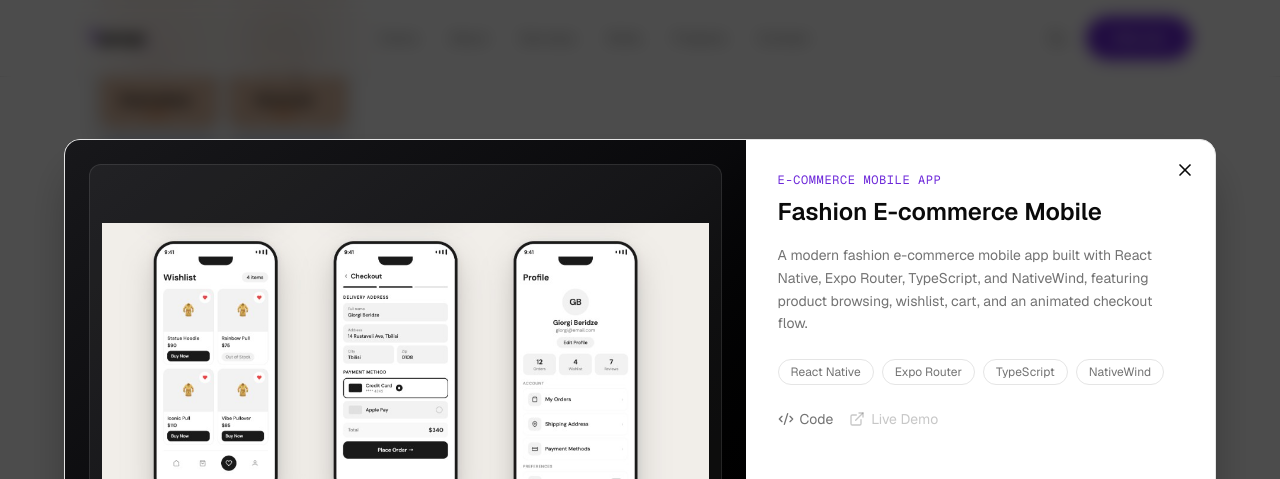
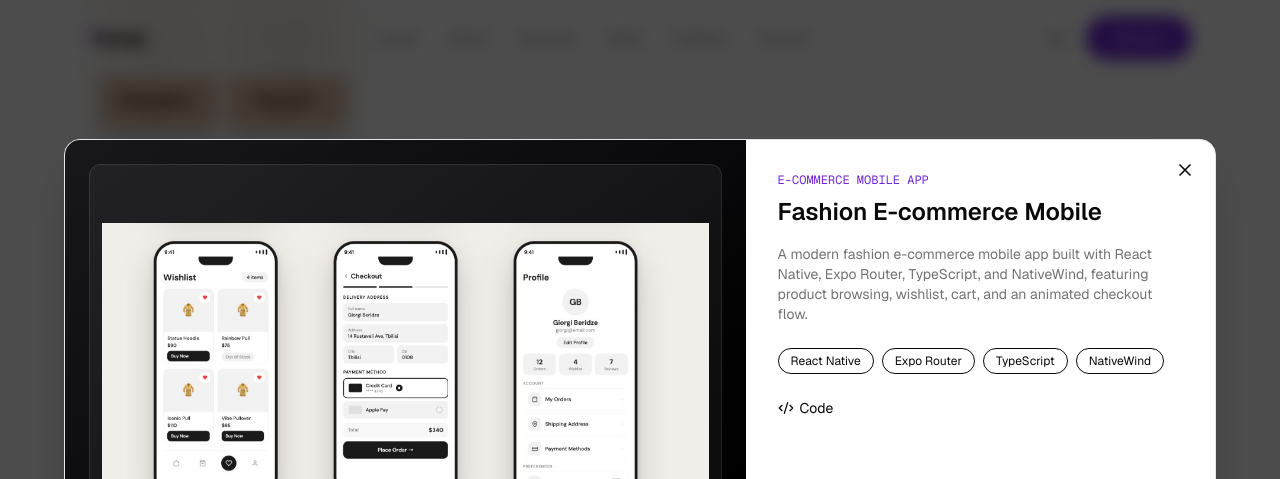
Before and after one commit to TamarCoder/my-portfolio, a Next.js app: page / in a window 1280 px wide. Both pictures are taken after a click on the element 358 px from the left and 4955 px from the top of the page. Shown: the part 4555-5034 px from the top of the page. Built offline with nearby package versions, Linux system fonts and the light colour scheme.

Commit message:
fix build error

```diff
--- a/app/components/sections/projects.tsx
+++ b/app/components/sections/projects.tsx
@@ -31,20 +31,18 @@ export default function Projects() {
   }, [selectedProject]);
 
   useEffect(() => {
-    const imageCount = selectedProject?.images?.length ?? 0;
-    if (imageCount < 2) return;
+    const images = selectedProject?.images ?? [];
+    if (images.length < 2) return;
 
     const intervalId = setInterval(() => {
-      setModalImageIndex((prev) => (prev + 1) % imageCount);
+      setModalImageIndex((prev) => (prev + 1) % images.length);
     }, 2800);
 
     return () => clearInterval(intervalId);
   }, [selectedProject]);
 
   useEffect(() => {
-    if (!selectedProject) {
-      return;
-    }
+    if (!selectedProject) return;
 
     const onKeyDown = (event: KeyboardEvent) => {
       if (event.key === "Escape") {
@@ -65,6 +63,7 @@ export default function Projects() {
           <div className="grid gap-6 md:grid-cols-2">
             {projects.map((project, i) => {
               const isWide = i === 0;
+
               return (
                 <div
                   key={project.title}
@@ -80,7 +79,7 @@ export default function Projects() {
                       isWide ? "md:col-span-2 md:grid md:grid-cols-2" : ""
                     }`}
                   >
-                    {/* Visual */}
+                    {/* IMAGE */}
                     <div
                       className={`flex items-center justify-center bg-linear-to-br from-accent/10 to-accent/5 ${
                         isWide ? "h-48 md:h-auto" : "h-44"
@@ -101,14 +100,16 @@ export default function Projects() {
                       )}
                     </div>
 
-                    {/* Info */}
+                    {/* INFO */}
                     <div className="p-6 sm:p-8">
                       <p className="mb-1 font-mono text-xs tracking-wider text-accent uppercase">
                         {project.category}
                       </p>
+
                       <h3 className="mb-3 text-xl font-semibold">
                         {project.title}
                       </h3>
+
                       <p className="mb-5 text-sm leading-relaxed text-muted-foreground">
                         {project.description}
                       </p>
@@ -130,8 +131,8 @@ export default function Projects() {
                             href={project.github}
                             target="_blank"
                             rel="noopener noreferrer"
-                            onClick={(event) => event.stopPropagation()}
-                            className="flex items-center gap-1.5 text-sm text-muted-foreground transition-colors hover:text-accent"
+                            onClick={(e) => e.stopPropagation()}
+                            className="flex items-center gap-1.5 text-sm text-muted-foreground hover:text-accent"
                           >
                             <Code2 size={16} />
                             Code
@@ -142,13 +143,14 @@ export default function Projects() {
                             Code
                           </span>
                         )}
+
                         {project.live ? (
                           <a
                             href={project.live}
                             target="_blank"
                             rel="noopener noreferrer"
-                            onClick={(event) => event.stopPropagation()}
-                            className="flex items-center gap-1.5 text-sm text-muted-foreground transition-colors hover:text-accent"
+                            onClick={(e) => e.stopPropagation()}
+                            className="flex items-center gap-1.5 text-sm text-muted-foreground hover:text-accent"
                           >
                             <ExternalLink size={16} />
                             Live Demo
@@ -169,69 +171,80 @@ export default function Projects() {
         </div>
       </section>
 
-      {selectedProject ? (
+      {/* MODAL */}
+      {selectedProject && (
         <div
           className="fixed inset-0 z-50 flex items-center justify-center bg-black/70 p-4 backdrop-blur-sm"
           onClick={() => setSelectedProject(null)}
         >
           <div
-            className="relative max-h-[90vh] w-full max-w-6xl overflow-auto rounded-2xl border border-border bg-card shadow-2xl shadow-black/40"
-            onClick={(event) => event.stopPropagation()}
+            className="relative max-h-[90vh] w-full max-w-6xl overflow-auto rounded-2xl border border-border bg-card shadow-2xl"
+            onClick={(e) => e.stopPropagation()}
           >
             <button
-              type="button"
               onClick={() => setSelectedProject(null)}
-              className="absolute top-3 right-3 z-10 rounded-full bg-background/80 p-2 text-foreground transition-colors hover:text-accent"
-              aria-label="Close project modal"
+              className="absolute top-3 right-3 rounded-full bg-background/80 p-2 hover:text-accent"
             >
               <X size={20} />
             </button>
 
-            <div className="grid gap-0 md:grid-cols-[1.45fr_1fr]">
+            <div className="grid md:grid-cols-[1.45fr_1fr]">
+              {/* IMAGES */}
               <div className="flex min-h-64 flex-col justify-between bg-linear-to-br from-zinc-900 via-zinc-950 to-black p-4 md:min-h-[520px] md:p-6">
-                {selectedProject.images?.length ? (
+                {(() => {
+                  const images = selectedProject.images ?? [];
+
+                  if (!images.length) {
+                    return (
+                      <span className="font-mono text-7xl font-bold text-accent/15">
+                        {selectedProject.title.slice(0, 2).toUpperCase()}
+                      </span>
+                    );
+                  }
+
+                  return (
                     <>
                       <div className="flex h-full items-center justify-center rounded-xl border border-white/10 bg-white/5 p-3">
                         <Image
-                        src={selectedProject.images[modalImageIndex % selectedProject.images.length]}
-                        alt={`${selectedProject.title} preview`}
+                          src={images[modalImageIndex % images.length]}
+                          alt={selectedProject.title}
                           width={1200}
                           height={800}
-                        className="h-full max-h-[540px] w-full rounded-lg object-contain"
+                          className="h-full max-h-[540px] w-full object-contain"
                         />
                       </div>
 
-                    {selectedProject.images.length > 1 ? (
-                      <div className="mt-4 flex items-center justify-center gap-2">
-                        {selectedProject.images.map((image, index) => (
+                      {images.length > 1 && (
+                        <div className="mt-4 flex justify-center gap-2">
+                          {images.map((img, index) => (
                             <button
-                            key={image}
-                            type="button"
+                              key={img}
                               onClick={() => setModalImageIndex(index)}
                               className={`h-2.5 rounded-full transition-all ${
-                              modalImageIndex % selectedProject.images.length === index
+                                modalImageIndex % images.length === index
                                   ? "w-8 bg-accent"
-                                : "w-2.5 bg-white/35 hover:bg-white/55"
+                                  : "w-2.5 bg-white/35"
                               }`}
-                            aria-label={`Show image ${index + 1}`}
                             />
                           ))}
                         </div>
-                    ) : null}
+                      )}
                     </>
-                ) : (
-                  <span className="font-mono text-7xl font-bold text-accent/15">
-                    {selectedProject.title.slice(0, 2).toUpperCase()}
-                  </span>
-                )}
+                  );
+                })()}
               </div>
 
+              {/* INFO */}
               <div className="p-6 sm:p-8">
-                <p className="mb-2 font-mono text-xs tracking-wider text-accent uppercase">
+                <p className="mb-2 font-mono text-xs text-accent uppercase">
                   {selectedProject.category}
                 </p>
-                <h3 className="mb-4 text-2xl font-semibold">{selectedProject.title}</h3>
-                <p className="mb-6 text-sm leading-relaxed text-muted-foreground">
+
+                <h3 className="mb-4 text-2xl font-semibold">
+                  {selectedProject.title}
+                </h3>
+
+                <p className="mb-6 text-sm text-muted-foreground">
                   {selectedProject.description}
                 </p>
 
@@ -239,7 +252,7 @@ export default function Projects() {
                   {selectedProject.tags.map((tag) => (
                     <span
                       key={tag}
-                      className="rounded-full border border-border px-3 py-1 text-xs text-muted-foreground"
+                      className="rounded-full border px-3 py-1 text-xs"
                     >
                       {tag}
                     </span>
@@ -247,44 +260,31 @@ export default function Projects() {
                 </div>
 
                 <div className="flex gap-4">
-                  {selectedProject.github ? (
+                  {selectedProject.github && (
                     <a
                       href={selectedProject.github}
-                      target="_blank"
-                      rel="noopener noreferrer"
-                      className="flex items-center gap-1.5 text-sm text-muted-foreground transition-colors hover:text-accent"
+                      className="flex items-center gap-1.5 text-sm hover:text-accent"
                     >
                       <Code2 size={16} />
                       Code
                     </a>
-                  ) : (
-                    <span className="flex items-center gap-1.5 text-sm text-muted-foreground/40">
-                      <Code2 size={16} />
-                      Code
-                    </span>
                   )}
-                  {selectedProject.live ? (
+
+                  {selectedProject.live && (
                     <a
                       href={selectedProject.live}
-                      target="_blank"
-                      rel="noopener noreferrer"
-                      className="flex items-center gap-1.5 text-sm text-muted-foreground transition-colors hover:text-accent"
+                      className="flex items-center gap-1.5 text-sm hover:text-accent"
                     >
                       <ExternalLink size={16} />
                       Live Demo
                     </a>
-                  ) : (
-                    <span className="flex items-center gap-1.5 text-sm text-muted-foreground/40">
-                      <ExternalLink size={16} />
-                      Live Demo
-                    </span>
                   )}
                 </div>
               </div>
             </div>
           </div>
         </div>
-      ) : null}
+      )}
     </>
   );
 }
```
Lines whose indentation alone changed are shown as unchanged.
